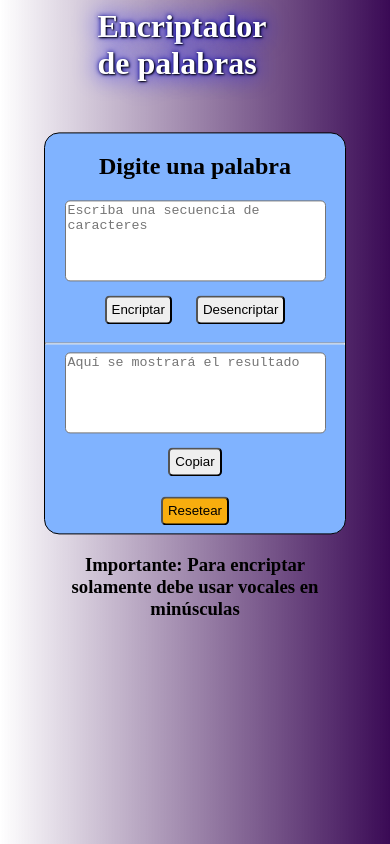
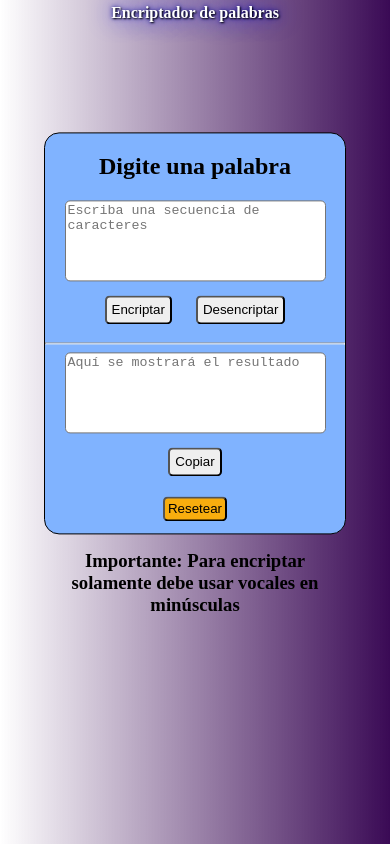
Before and after one commit to gvielza/challengeEncriptador, a plain HTML site: page index.html in a window 390 px wide. Drawn offline with Linux system fonts and the light colour scheme.

Commit message:
Update estilos.css
añadiendo detalles mobile

```diff
--- a/estilos.css
+++ b/estilos.css
@@ -42,4 +42,14 @@ background-color: #80b3ff;
 }
 #resetear{
     background-color:#F8AD0E;
+    padding: 3px;
 }
+/* Mobile */
+@media (max-width:900px) {
+    h1{
+        font-size: medium;
+        margin-top: -4px;
+    }
+
+
+}
```
